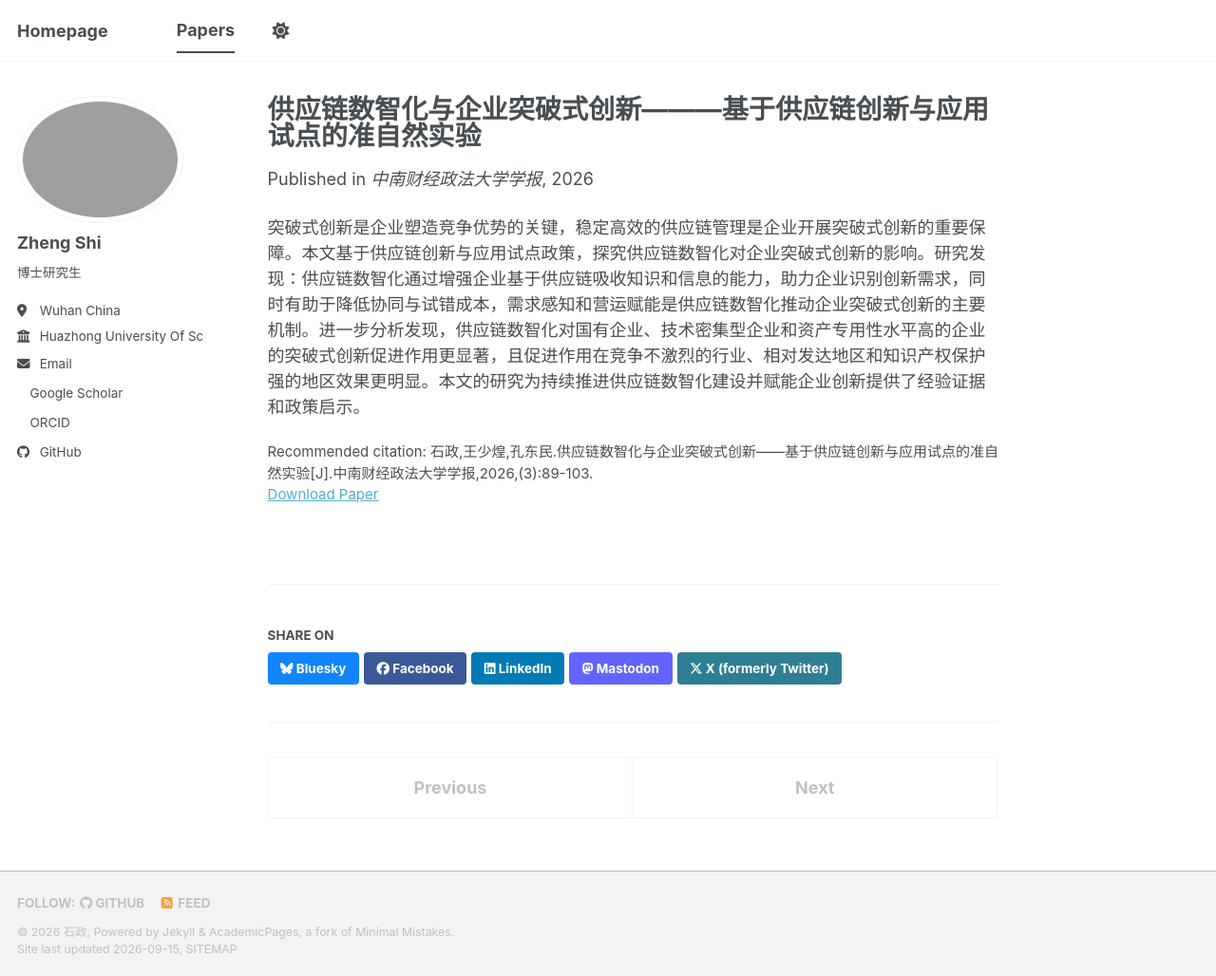
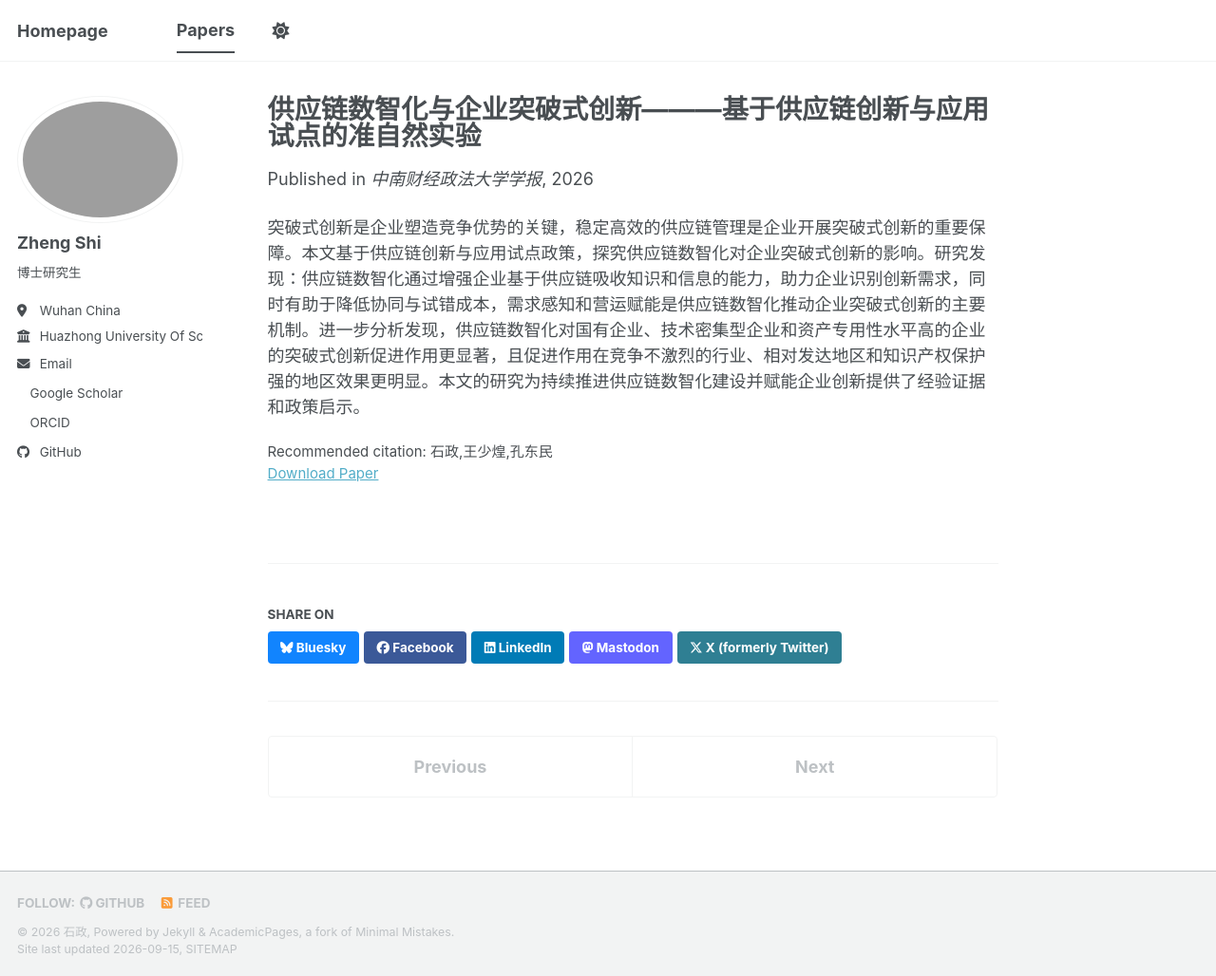
Before and after one commit to zhengshi-econ/zhengshi-econ.github.io, a Jekyll site: the page built from _publications/2026-09-15--1.md, in a window 1280 px wide and 1028 px high. Shown: the whole window at 95% size. Built offline with Jekyll 4.4.1, drawn with Linux system fonts in a browser that asks for light colours; a style sheet for code colours, icons or effects is not loaded.

Commit message:
Update _publications/2026-09-15--1.md (via Pages CMS)

```diff
--- a/_publications/2026-09-15--1.md
+++ b/_publications/2026-09-15--1.md
@@ -5,6 +5,6 @@ category: manuscripts
 date: 2026-06-04
 venue: 中南财经政法大学学报
 paperurl: https://kns.cnki.net/kcms2/article/abstract?v=AnfjKog0mmzCRJJ9jkEremyDR0MTcp3khw59Kkuu-Snub3TJHeV8BJiQIB_u2YMxygq4kScyWhQgMZZh9k8TTzubphWtjPH4X4SkPwKTxZ8IR8lxJ9Wx_KHimV1a_MlsLRvxTkNnvH02avngwHsNP8PvrbrKMSKgnDdwR3gMOMqYh02VOM646w==&uniplatform=NZKPT&language=CHS
-citation: 石政,王少煌,孔东民.供应链数智化与企业突破式创新——基于供应链创新与应用试点的准自然实验[J].中南财经政法大学学报,2026,(3):89-103.
+citation: 石政,王少煌,孔东民
 ---
 突破式创新是企业塑造竞争优势的关键，稳定高效的供应链管理是企业开展突破式创新的重要保障。本文基于供应链创新与应用试点政策，探究供应链数智化对企业突破式创新的影响。研究发现：供应链数智化通过增强企业基于供应链吸收知识和信息的能力，助力企业识别创新需求，同时有助于降低协同与试错成本，需求感知和营运赋能是供应链数智化推动企业突破式创新的主要机制。进一步分析发现，供应链数智化对国有企业、技术密集型企业和资产专用性水平高的企业的突破式创新促进作用更显著，且促进作用在竞争不激烈的行业、相对发达地区和知识产权保护强的地区效果更明显。本文的研究为持续推进供应链数智化建设并赋能企业创新提供了经验证据和政策启示。
```
